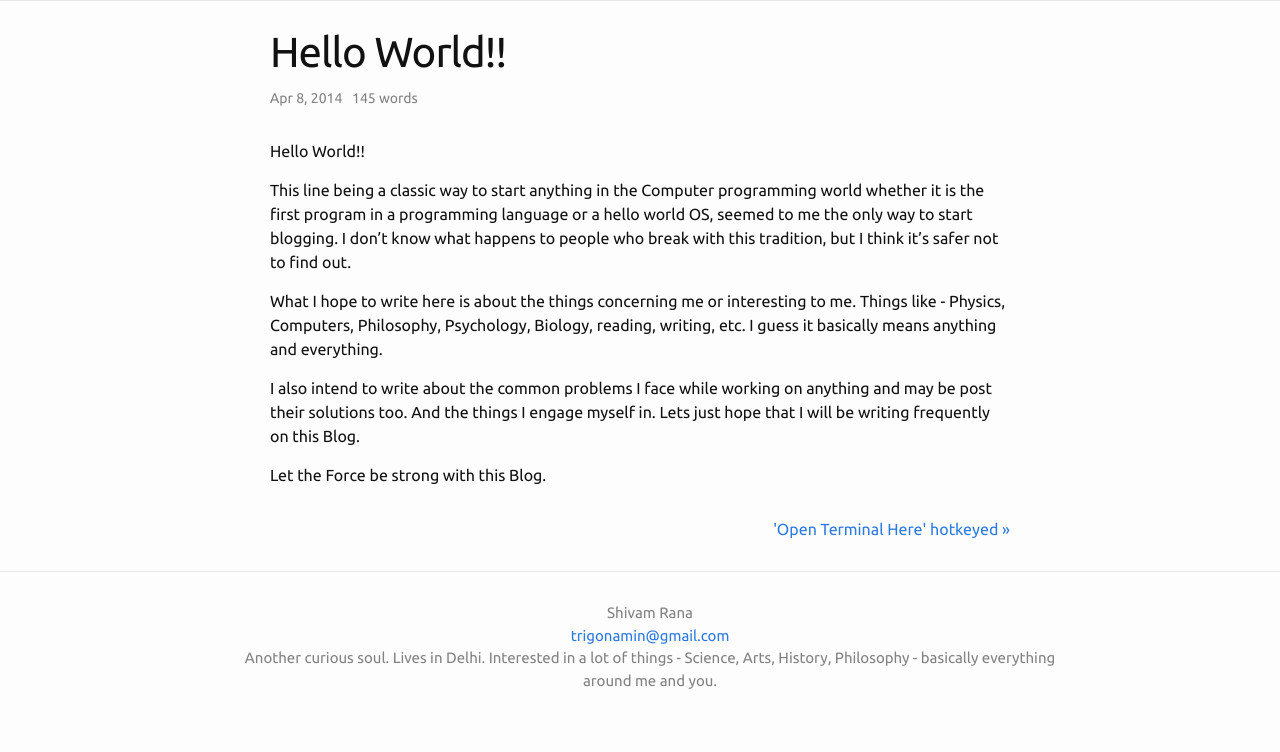
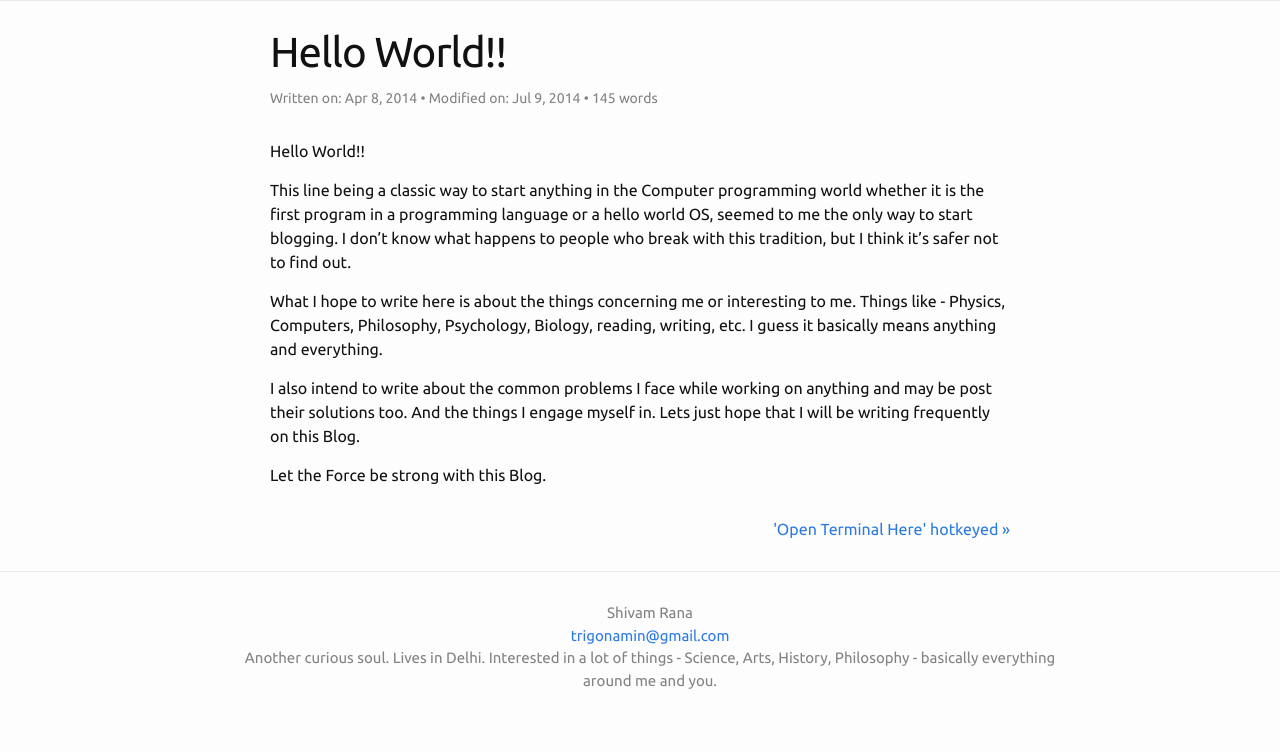
Before and after one commit to TrigonaMinima/TrigonaMinima.github.io, a Jekyll site: the page built from _posts/2014-04-08-Hello-World.md, in a window 1280 px wide. Shown: the part 245-997 px from the top of the page. Built offline with Jekyll 4.4.1, drawn with Linux system fonts in a browser that asks for light colours.

Commit message:
Modified date

```diff
--- a/_layouts/post.html
+++ b/_layouts/post.html
@@ -5,7 +5,9 @@ layout: default
 
   <header class="post-header">
     <h1 class="post-title">{{ page.title }}</h1>
-    <p class="post-meta">{{ page.date | date: "%b %-d, %Y" }}{% if page.author %} • {{ page.author }}{% endif %}{% if page.meta %} • {{ page.meta }}{% endif %}  &nbsp; {{ page.content | number_of_words }} words </p>
+    <p class="post-meta">Written on: {{ page.date | date: "%b %-d, %Y" }} • {% if page.modified %} Modified on: {{ page.modified | date: "%b %-d, %Y" }} {% endif %} {% if page.author %} • {{ page.author }}{% endif %}{% if page.meta %} • {{ page.meta }}{% endif %} • {{ page.content | number_of_words }} words </p>
+
+    </p>
   </header>
 
   <article class="post-content">
```
